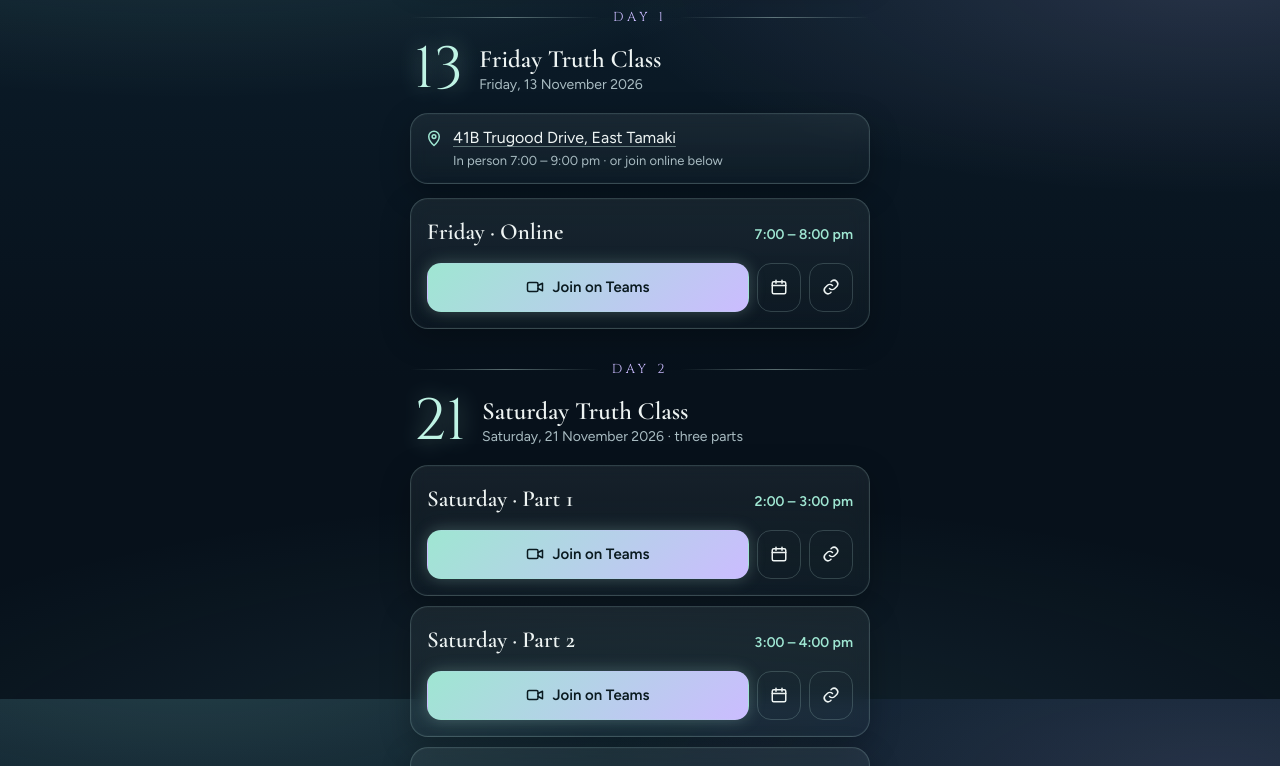
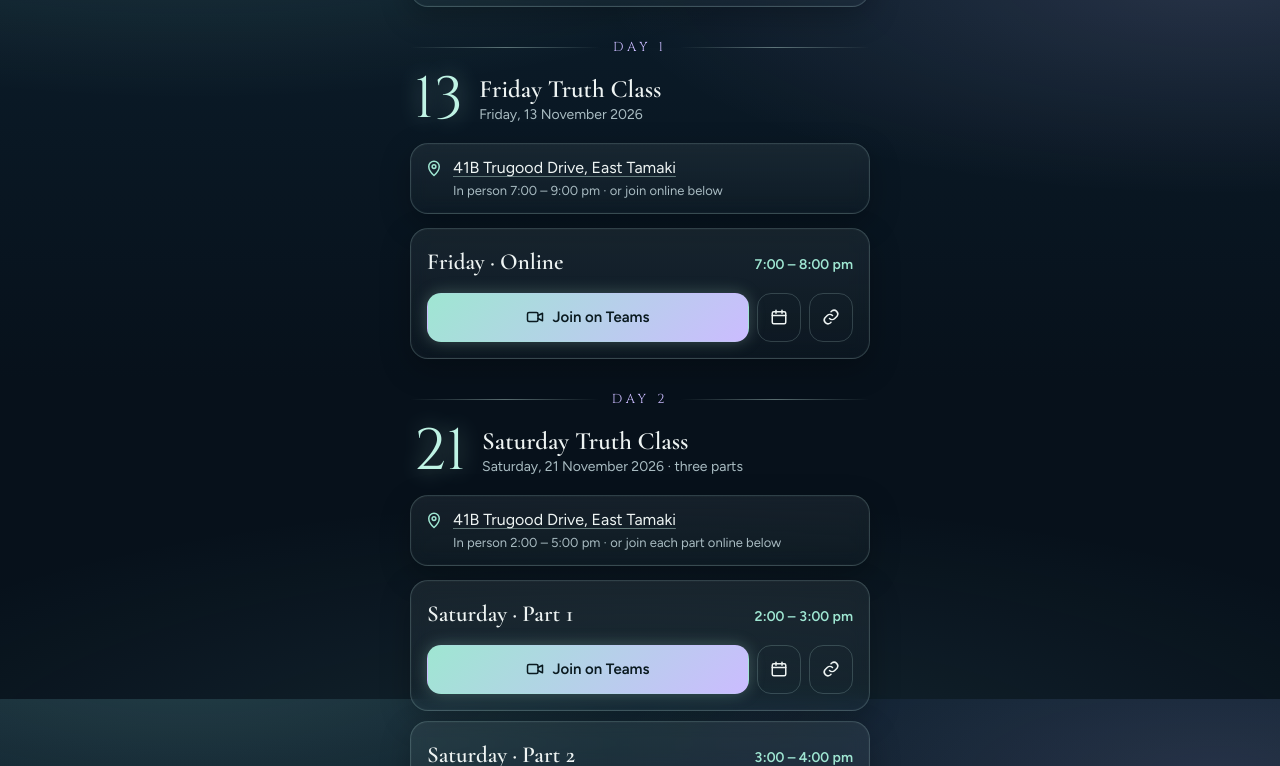
Before and after one commit to Jazzer98radha/truth-class, a plain HTML site: page index.html in a window 1280 px wide. Shown: the part 901-1667 px from the top of the page. Drawn offline with nearby package versions, Linux system fonts and the light colour scheme.

Commit message:
Add files via upload

```diff
--- a/index.html
+++ b/index.html
@@ -206,6 +206,7 @@ textarea#fallback{width:100%;min-height:120px;background:rgba(0,0,0,.3);color:va
 
   <div class="two-days">
     <h2>Two separate days</h2>
+    <p class="note">Both at <a href="https://www.google.com/maps/search/?api=1&query=41B+Trugood+Drive%2C+East+Tamaki%2C+Auckland" target="_blank" rel="noopener" style="color:var(--text)">41B Trugood Drive, East Tamaki</a> · in person or online</p>
     <div class="day-pick">
       <a class="glass" href="#day-fri">
         <span class="tag">DAY 1</span>
@@ -250,6 +251,13 @@ textarea#fallback{width:100%;min-height:120px;background:rgba(0,0,0,.3);color:va
     <div class="date">
       <div class="num">21</div>
       <div class="txt"><b>Saturday Truth Class</b><span>Saturday, 21 November 2026 · three parts</span></div>
+    </div>
+    <div class="venue glass">
+      <svg width="18" height="18" viewBox="0 0 24 24" fill="none" stroke="#9fe6d2" stroke-width="2" stroke-linecap="round" stroke-linejoin="round"><path d="M12 22s7-6.2 7-12a7 7 0 1 0-14 0c0 5.8 7 12 7 12z"/><circle cx="12" cy="10" r="2.5"/></svg>
+      <div>
+        <a href="https://www.google.com/maps/search/?api=1&query=41B+Trugood+Drive%2C+East+Tamaki%2C+Auckland" target="_blank" rel="noopener">41B Trugood Drive, East Tamaki</a>
+        <small>In person 2:00 – 5:00 pm · or join each part online below</small>
+      </div>
     </div>
     <ul class="sessions" id="sat-list"></ul>
   </section>
@@ -339,6 +347,8 @@ ${SESSIONS[0].url}
 
 *Saturday Truth Class*
 📅 Saturday 21 November
+📍 41B Trugood Drive, East Tamaki
+⏰ 2–5pm in person, or online:
 ⏰ Part 1 · 2–3pm
 ${SESSIONS[1].url}
 ⏰ Part 2 · 3–4pm
```
